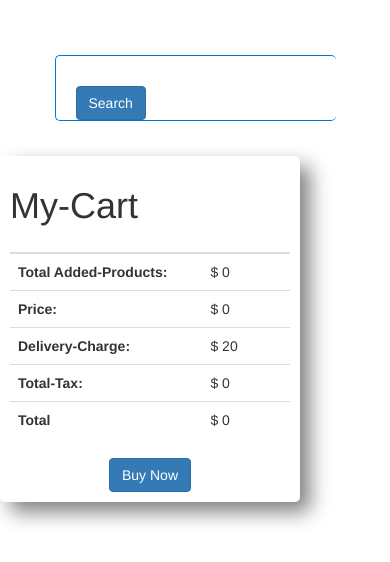
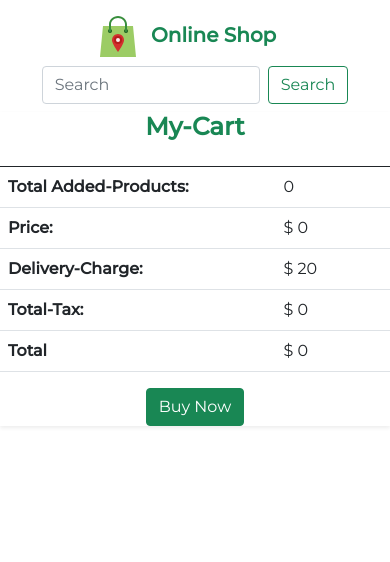
Before and after one commit to Mueem-Nahid/ranga-store-js, a plain HTML site: page index.html in a window 390 px wide. Drawn offline with nearby package versions, Linux system fonts and the light colour scheme; no server answers.

Commit message:
finished

```diff
--- a/css/style.css
+++ b/css/style.css
@@ -2,85 +2,44 @@ body {
     overflow-x: hidden;
     font-family: "Montserrat", sans-serif;
 }
-.search-field {
-  border: none;
-  border-radius: 50px;
-  padding: 5px;
-  outline: none;
+
+.icon {
+    color: yellow;
+    padding: 2px;
 }
-.search-field:hover {
-  outline: none;
-  border: none;
-}
-.search-box {
-  border: 1px solid rgb(3, 118, 211);
-  width: 281px;
-  border-radius: 5px;
-  margin: auto;
-  margin-top: 50px;
-  border-right: none;
-}
-.search-button {
-  padding: 10px 50px;
-  border-radius: 25px;
-  margin-left: 20px;
-}
+
 #all-products {
-  display: grid;
-  grid-template-columns: repeat(3, 1fr);
-  /* border: 1px solid black; */
     text-align: center;
     width: 100%;
     margin: auto;
     align-items: center;
     justify-content: center;
 }
+
 .single-product {
     padding: 10px;
     transition: 0.6s;
 }
+
 .single-product:hover {
-  box-shadow: 4px 4px 7px gray;
-  border-radius: 10px;
-  border: 1px solid cyan;
+    border-radius: 5px;
+    border: 1px solid rgb(136, 146, 146);
 }
+
 .product-image {
+    display: block;
+    margin-left: auto;
+    margin-right: auto;
     width: 150px;
     height: 150px;
 }
-.cart {
-  width: 350px;
-  /* border: 1px solid green; */
-  padding: 10px;
-  box-shadow: 10px 10px 20px gray;
-  border-radius: 5px;
-  margin-right: 30px;
-  position: fixed;
+
+.modal {
+    display: none;
+    padding-top: 100px;
+    width: 100%;
+    height: 100%;
+    overflow: auto;
+    background-color: rgb(0,0,0);
+    background-color: rgba(0,0,0,0.4);
 }
-.cart-main {
-  padding-right: 30px;
-}
-@media only screen and (max-width: 768px) {
-  #all-products {
-    display: grid;
-    grid-template-columns: repeat(1, 1fr);
-  }
-  .cart {
-    width: 300px;
-    /* border: 1px solid green; */
-    padding: 10px;
-    box-shadow: 10px 10px 20px gray;
-    border-radius: 5px;
-    margin-right: 30px;
-    position: fixed;
-  }
-  .cart-main {
-    padding-right: 10px;
-  }
-}
-@media only screen and (max-width: 468px) {
-  #all-products {
-    display: grid;
-    grid-template-columns: repeat(1, 1fr);
-  }
-}
--- a/index.html
+++ b/index.html
@@ -1,15 +1,19 @@
 <!DOCTYPE html>
 <html lang="en">
+<head>
+    <meta charset="UTF-8">
+    <meta http-equiv="X-UA-Compatible" content="IE=edge">
+    <meta name="viewport" content="width=device-width, initial-scale=1.0">
+    <title>Online Shop</title>
 
-<head>
-  <meta charset="UTF-8" />
-  <meta http-equiv="X-UA-Compatible" content="IE=edge" />
-  <meta name="viewport" content="width=device-width, initial-scale=1.0" />
-  <title>FakeStore</title>
+    <!-- bootstrap 5 -->
+    <link href="https://cdn.jsdelivr.net/npm/bootstrap@5.0.2/dist/css/bootstrap.min.css" rel="stylesheet" integrity="sha384-EVSTQN3/azprG1Anm3QDgpJLIm9Nao0Yz1ztcQTwFspd3yD65VohhpuuCOmLASjC" crossorigin="anonymous">
+
+     <!-- custome css -->
     <link rel="stylesheet" href="./css/style.css" />
-  <!-- Latest compiled and minified CSS -->
-  <link rel="stylesheet" href="https://maxcdn.bootstrapcdn.com/bootstrap/3.3.7/css/bootstrap.min.css"
-    integrity="sha384-BVYiiSIFeK1dGmJRAkycuHAHRg32OmUcww7on3RYdg4Va+PmSTsz/K68vbdEjh4u" crossorigin="anonymous" />
+
+    <!-- font Awesome -->
+    <link rel="stylesheet" href="https://cdnjs.cloudflare.com/ajax/libs/font-awesome/5.15.4/css/all.min.css" integrity="sha512-1ycn6IcaQQ40/MKBW2W4Rhis/DbILU74C1vSrLJxCq57o941Ym01SwNsOMqvEBFlcgUa6xLiPY/NS5R+E6ztJQ==" crossorigin="anonymous" referrerpolicy="no-referrer" />
 
     <!-- google Montserrat  font  -->
     <link rel="preconnect" href="https://fonts.googleapis.com" />
@@ -18,28 +22,37 @@
 </head>
 
 <body>
-  <header></header>
-  <main class="main">
-    <div class="search-field">
-      <div class="search-box">
-        <input id="input-field" class="search-field" type="text" />
-        <button type="button" class="btn btn-primary search-button" data-toggle="button" aria-pressed="false"
-          autocomplete="off" id="search-btn" onclick="loadProducts()">
-          Search
-        </button>
+    <header class="">
+        <nav class="navbar navbar-light">
+            <div class="container-fluid d-flex justify-content-center">
+              <a class="navbar-brand" href="#">
+                <svg xmlns="http://www.w3.org/2000/svg" x="0px" y="0px"
+                width="48" height="48"
+                viewBox="0 0 48 48"
+                style=" fill:#000000;"><path fill="#9ccc65" d="M9,13C8,23.333,7,33.667,6,44c12,0,24,0,36,0c-1-10.333-2-20.667-3-31C29,13,19,13,9,13z"></path><circle cx="16" cy="18" r="2" fill="#1b5e20"></circle><circle cx="32" cy="18" r="2" fill="#1b5e20"></circle><path fill="#d32f2f" d="M24,21.06c-3.3,0-6,2.812-6,6.206c0,2.327,3.2,7.758,6,11.734c2.8-3.976,6-9.406,6-11.734	C30,23.872,27.3,21.06,24,21.06z"></path><circle cx="24" cy="27" r="4" fill="#b71c1c"></circle><circle cx="24" cy="27" r="2" fill="#ffebee"></circle><path fill="#388e3c" d="M32,19c-0.553,0-1-0.448-1-1v-6.588C31,7.876,27.859,5,24,5s-7,2.876-7,6.412V18c0,0.552-0.447,1-1,1	s-1-0.448-1-1v-6.588C15,6.773,19.037,3,24,3s9,3.773,9,8.412V18C33,18.552,32.553,19,32,19z"></path></svg>
+                <span class="text-success fw-bold p-1">Online Shop</span>
+              </a>
+              <div class="d-flex">
+                <input class="form-control me-2" type="search" placeholder="Search" id="input-field">
+                <button class="btn btn-outline-success" type="submit" id="search-btn" onclick="loadProducts()">Search</button>
               </div>
             </div>
+          </nav>
+    </header>
+
+    <main>
+        <!-- cart -->
+        <section>
             <div class="row">
                 <div class="col-md-9 col-lg-9 col-sm-7">
-        <div id="all-products" class="">
-          <h1></h1>
+                  <div id="all-products" class="row row-cols-1 row-cols-md-3 g-4">
                   </div>
                 </div>
                 <div class="col-md-3 col-lg-3 col-sm-5 cart-main">
-        <div class="cart" id="my-cart">
-          <table class="table">
+                  <div class="sticky-top shadow-sm" id="my-cart">
+                    <table class="table table-hover">
                       <thead>
-              <h1>My-Cart</h1>
+                        <h2 class="text-center fw-bold text-success">My-Cart</h2>
                         <tr>
                           <th scope="col"></th>
                           <th scope="col"></th>
@@ -50,7 +63,7 @@
                       <tbody>
                         <tr>
                           <th>Total Added-Products:</th>
-                <td>$ <span id="total-Products">0</span></td>
+                          <td><span id="total-Products">0</span></td>
                           <td></td>
                           <td></td>
                         </tr>
@@ -79,17 +92,41 @@
                         </tr>
                       </tbody>
                     </table>
-          <div class="parces text-center">
-            <button class="btn btn-primary text-center">Buy Now</button>
+                    <div class="text-center">
+                      <button class="btn btn-success text-center">Buy Now</button>
                     </div>
                   </div>
                 </div>
               </div>
+        </section>
     </main>
-  <footer></footer>
 
+    <!-- modal -->
+    <div id="myModal" class="modal" tabindex="-1" role="dialog">
+      <div class="modal-dialog" role="document">
+        <div class="modal-content">
+          <div>
+            <img id="modal-img" class="product-image p-2">
+          </div>
+          <div class="modal-header">
+            <h5 id="modal-title" class="modal-title"></h5>
+          </div>
+          <div class="modal-body">
+            <p id="modal-des"></p>
+            <p class="fw-bold">Price: <span id="modal-price"></span>$</p>
+          </div>
+          <div class="modal-footer">
+            <button id="modal-close" onclick="closeModal()" type="button" class="btn btn-secondary">Close</button>
+          </div>
+        </div>
+      </div>
+    </div>
+
+
+    <!-- bootstrap JS -->
+    <script src="https://cdn.jsdelivr.net/npm/bootstrap@5.0.2/dist/js/bootstrap.bundle.min.js" integrity="sha384-MrcW6ZMFYlzcLA8Nl+NtUVF0sA7MsXsP1UyJoMp4YLEuNSfAP+JcXn/tWtIaxVXM" crossorigin="anonymous"></script>
     <!-- add javascript  file  -->
     <script src="./js/app.js"></script>
+
 </body>
-
 </html>
--- a/js/app.js
+++ b/js/app.js
@@ -10,18 +10,22 @@ loadProducts();
   const showProducts = (products) => {
     const allProducts = products.map((pd) => pd);
     for (const product of allProducts) {
-    const image = product.images;
+      const title = product.title;
+      const image = product.image;
+      const rating = product.rating.rate;
+      const count = product.rating.count;
       const div = document.createElement("div");
-    div.classList.add("product");
-    div.innerHTML = `<div class="single-product">
-      <div>
-    <img class="product-image" src=${image}></img>
+      div.classList.add("col");
+      div.innerHTML = `
+        <div class="card text-center shadow-sm single-product bg-light">
+            <img src="${image}" class="product-image p-2"></img>
+            <div class="card-body">
+                <h5 class="card-title">${title.slice(0,30)}</h5>
+                <p class="card-text">${rating}<i class="fas fa-star icon"></i> Total Rating: ${count}</p>
+                <button onclick="addToCart(${product.id},${product.price})" id="addToCart-btn" class="buy-now btn btn-success">Add to cart</button>
+                <button onclick="openModal(${product.id})" id="details-btn" class="btn btn-primary">Details</button>
             </div>
-      <h3>${product.title}</h3>
-      <p>Category: ${product.category}</p>
-      <h2>Price: $ ${product.price}</h2>
-      <button onclick="addToCart(${product.id},${product.price})" id="addToCart-btn" class="buy-now btn btn-success">add to cart</button>
-      <button id="details-btn" class="btn btn-danger">Details</button></div>
+        </div>
         `;
       document.getElementById("all-products").appendChild(div);
     }
@@ -33,25 +37,51 @@ const addToCart = (id, price) => {
 
     updateTaxAndCharge();
     document.getElementById("total-Products").innerText = count;
+    updateTotal();
   };
 
   const getInputValue = (id) => {
     const element = document.getElementById(id).innerText;
-  const converted = parseInt(element);
+    const converted = parseFloat(element);
     return converted;
   };
+
+  //open modal
+  const openModal = (id) => {
+    var modal = document.getElementById("myModal");
+    modal.style.display = "block";
+    const url = `https://fakestoreapi.com/products/${id}`;
+    fetch(url)
+      .then(res=>res.json())
+      .then(json=>showProductInModal(json))
+  }
+
+  //show item in modal
+  const showProductInModal = (product) => {
+    const imageUrl = product.image;
+    document.getElementById('modal-img').setAttribute('src', imageUrl);
+    document.getElementById('modal-title').innerText = product.title.slice(0,20);
+    document.getElementById('modal-des').innerText = product.description.slice(0,200);
+    document.getElementById('modal-price').innerText = product.price;
+  }
+
+  //close modal
+  const closeModal = () => {
+    var modal = document.getElementById("myModal");
+    modal.style.display = "none";
+  }
 
   // main price update function
   const updatePrice = (id, value) => {
     const convertedOldPrice = getInputValue(id);
     const convertPrice = parseFloat(value);
     const total = convertedOldPrice + convertPrice;
-  document.getElementById(id).innerText = Math.round(total);
+    document.getElementById(id).innerText = total.toFixed(2);
   };
 
   // set innerText function
   const setInnerText = (id, value) => {
-  document.getElementById(id).innerText = Math.round(value);
+    document.getElementById(id).innerText = value.toFixed(2);
   };
 
   // update delivery charge and total Tax
@@ -76,5 +106,5 @@ const updateTotal = () => {
     const grandTotal =
       getInputValue("price") + getInputValue("delivery-charge") +
       getInputValue("total-tax");
-  document.getElementById("total").innerText = grandTotal;
+    document.getElementById("total").innerText = grandTotal.toFixed(2);
   };
```
Lines whose indentation alone changed are shown as unchanged.
